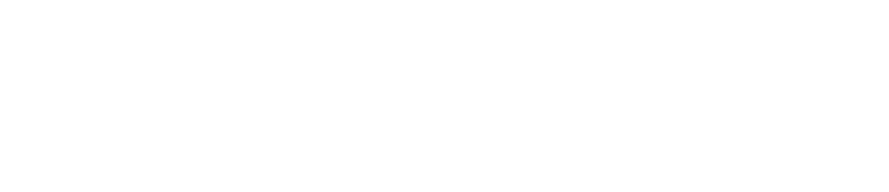
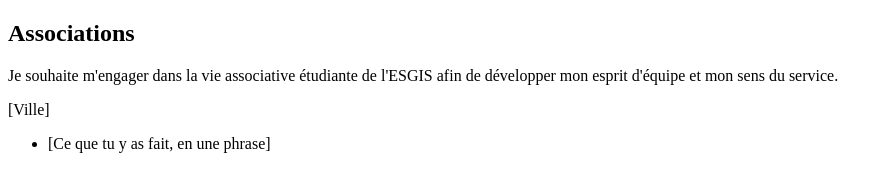
Before and after one commit to spero2006/mon-cv, a plain HTML site: page index.html in a window 1280 px wide. Shown: the whole page, without its empty margins (0-889 px from the left). Drawn offline with Linux system fonts and the light colour scheme.

Commit message:
mise en place de la section associations

```diff
--- a/index.html
+++ b/index.html
@@ -40,8 +40,16 @@
 
 
     <!-- ===== SECTION ASSOCIATIONS ===== -->
-    <section id="associations">
-
+        <section id="associations">
+      <div class="container">
+        <h2 class="section-title">Associations</h2>
+                <p>Je souhaite m'engager dans la vie associative étudiante de l'ESGIS afin de développer mon esprit d'équipe et mon sens du service.</p>
+          <p class="item-place">[Ville]</p>
+          <ul>
+            <li>[Ce que tu y as fait, en une phrase]</li>
+          </ul>
+        </div>
+      </div>
     </section>
 
   </main>
```
